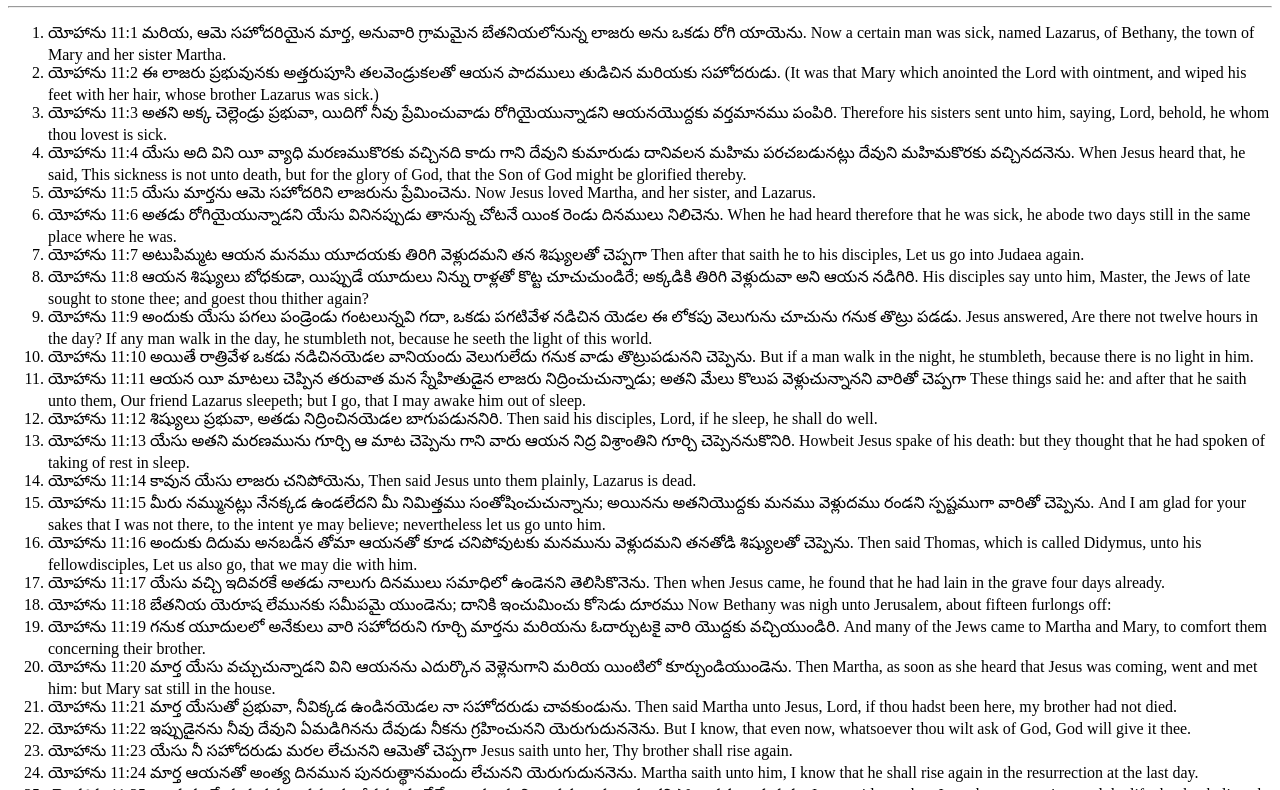
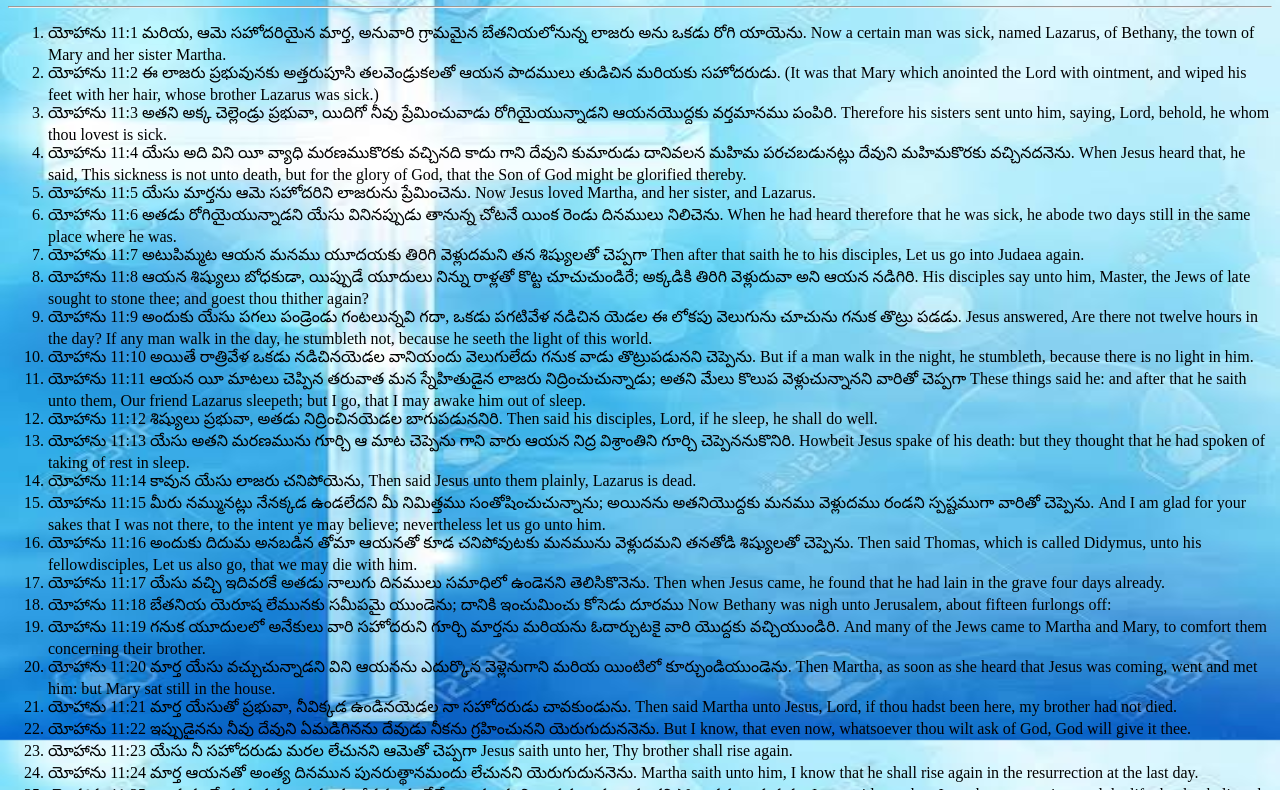
Before and after one commit to bwlwebdeveloper/gateofheaven, a plain HTML site: page 14-02-24.html in a window 1280 px wide. Shown: the part 60-850 px from the top of the page. Drawn offline with Linux system fonts and the light colour scheme.

Commit message:
Update 14-02-24.html

```diff
--- a/14-02-24.html
+++ b/14-02-24.html
@@ -3,7 +3,14 @@
   <head>
     <meta name="viewport" content="width=device-width, initial-scale=1.0">
 <h1 style="color: purple" align="center"> youth meeting 14-feb-2024</h1><hr>
-
+  <style>
+body {
+  background-image: url('images (2) (1).jpeg');
+  background-repeat: no-repeat;
+  background-attachment: fixed;
+  background-size: 100% 100%;
+}
+  </style>
 <ol>
 <li>యోహాను 11:1
 మరియ, ఆమె సహోదరియైన మార్త, అనువారి గ్రామమైన బేతనియలోనున్న లాజరు అను ఒకడు రోగి యాయెను.
```
